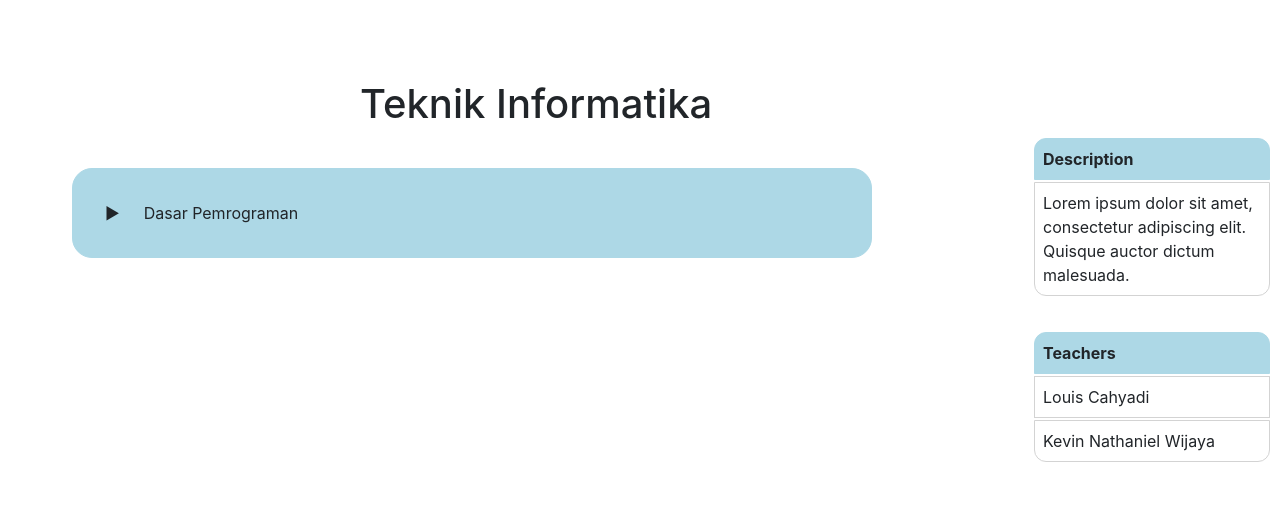
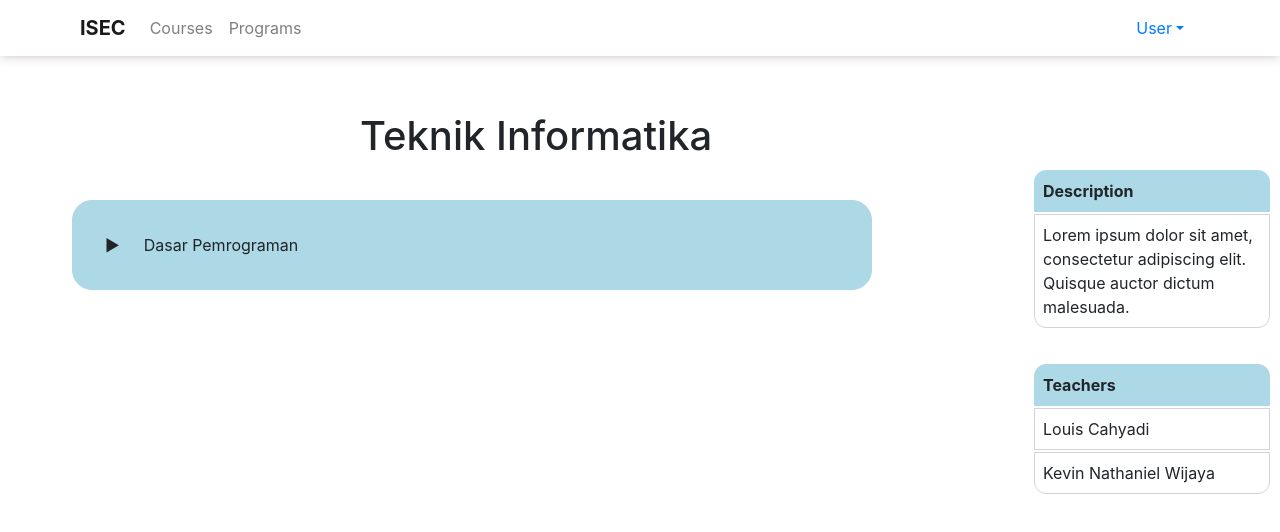
Before and after one commit to chukbert/ISEC-Front-End, a React (Create React App) app: page / in a window 1280 px wide. Shown: the top 532 px of the page. Built offline with nearby package versions, Linux system fonts and the light colour scheme.

Commit message:
Added navbar to page

```diff
--- a/src/Components/Navbar/Navbar.css
+++ /dev/null
@@ -1,5 +0,0 @@
-Navbar {
-    color: white;
-    background-color: F4EEFF;
-    border-color: F4EEFF;
-}
--- /dev/null
+++ b/src/Components/NavbarApp/NavbarApp.css
@@ -0,0 +1,10 @@
+.navbar {
+    padding-left: 5em;
+    padding-right: 5em;
+    background: white;
+    box-shadow: 0px 0px 10px 0px #806c6c6c;
+}
+
+.app-name {
+    font-weight: bold;
+}
--- a/src/Components/Navbar/Navbar.jsx
+++ b/src/Components/NavbarApp/NavbarApp.jsx
@@ -1,26 +1,19 @@
 import React, { useState } from 'react';
-import { Navbar } from 'react-bootstrap'
-import './Navbar.css';
+import { Navbar, Nav, NavDropdown } from 'react-bootstrap'
+import './NavbarApp.css';
 
-function Navbar() {
+function NavbarApp() {
     // eslint-disable-next-line no-unused-vars
-    const [teacherList, setTeacherList] = useState(['Louis Cahyadi', 'Kevin Nathaniel Wijaya'])
-
     return (
         <div className="navbar">
-            <Navbar>
-                <Navbar.Brand href="#home">ISEC</Navbar.Brand>
+            <Navbar fixed="top" expand="lg">
+                <div className="app-name">
+                    <Navbar.Brand href="#">ISEC</Navbar.Brand>
+                </div>
                 <Nav className="mr-auto">
                     <Nav.Link href="#">Courses</Nav.Link>
                     <Nav.Link href="#">Programs</Nav.Link>
                 </Nav>
-                <img
-                    alt=""
-                    src=""
-                    width="30"
-                    height="30"
-                    className="d-inline-block align-top"
-                />{' '}
                 <NavDropdown title="User" id="nav-dropdown">
                     <NavDropdown.Item href="#">Logout</NavDropdown.Item>
                 </NavDropdown>
@@ -29,4 +22,4 @@ function Navbar() {
     );
 }
 
-export default Navbar;
+export default NavbarApp;
--- a/src/Containers/ProgramPage/ProgramPage.jsx
+++ b/src/Containers/ProgramPage/ProgramPage.jsx
@@ -1,5 +1,6 @@
 import React from 'react';
 import Axios from 'axios';
+import NavbarApp from '../../Components/NavbarApp/NavbarApp';
 import Description from '../../Components/Description/Description';
 import TeacherList from '../../Components/TeacherList/TeacherList';
 import CourseLink from '../../Components/CourseLink/CourseLink';
@@ -20,6 +21,9 @@ class ProgramPage extends React.Component {
     render() {
         return (
             <div className="program-page">
+                <div className="navbar">
+                    <NavbarApp/>
+                </div>
                 <div className="program-title">
                     <h1>{this.state.name}</h1>
                 </div>
```
Also changed, not shown: 1 other file (tests, documents, lock files or other folders).
